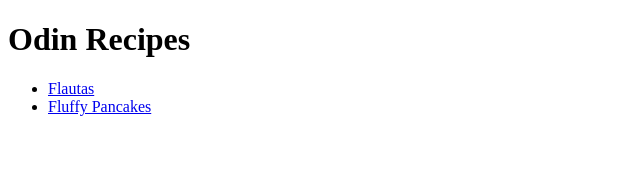
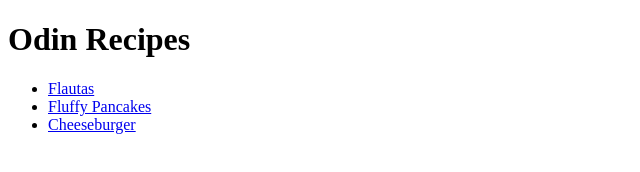
Before and after one commit to yernalizm/odin-recipes, a plain HTML site: page index.html in a window 1280 px wide. Shown: the whole page, without its empty margins (0-640 px from the left). Drawn offline with Linux system fonts and the light colour scheme.

Commit message:
Add link to cheeseburger recipe

```diff
--- a/index.html
+++ b/index.html
@@ -11,6 +11,7 @@
         <ul>
             <li><a href="recipes/flautas.html">Flautas</a></li>
             <li><a href="recipes/pancakes.html">Fluffy Pancakes</a></li>
+            <li><a href="recipes/cheeseburger.html">Cheeseburger</a></li>
         </ul>
     </body>
 </html>
```
